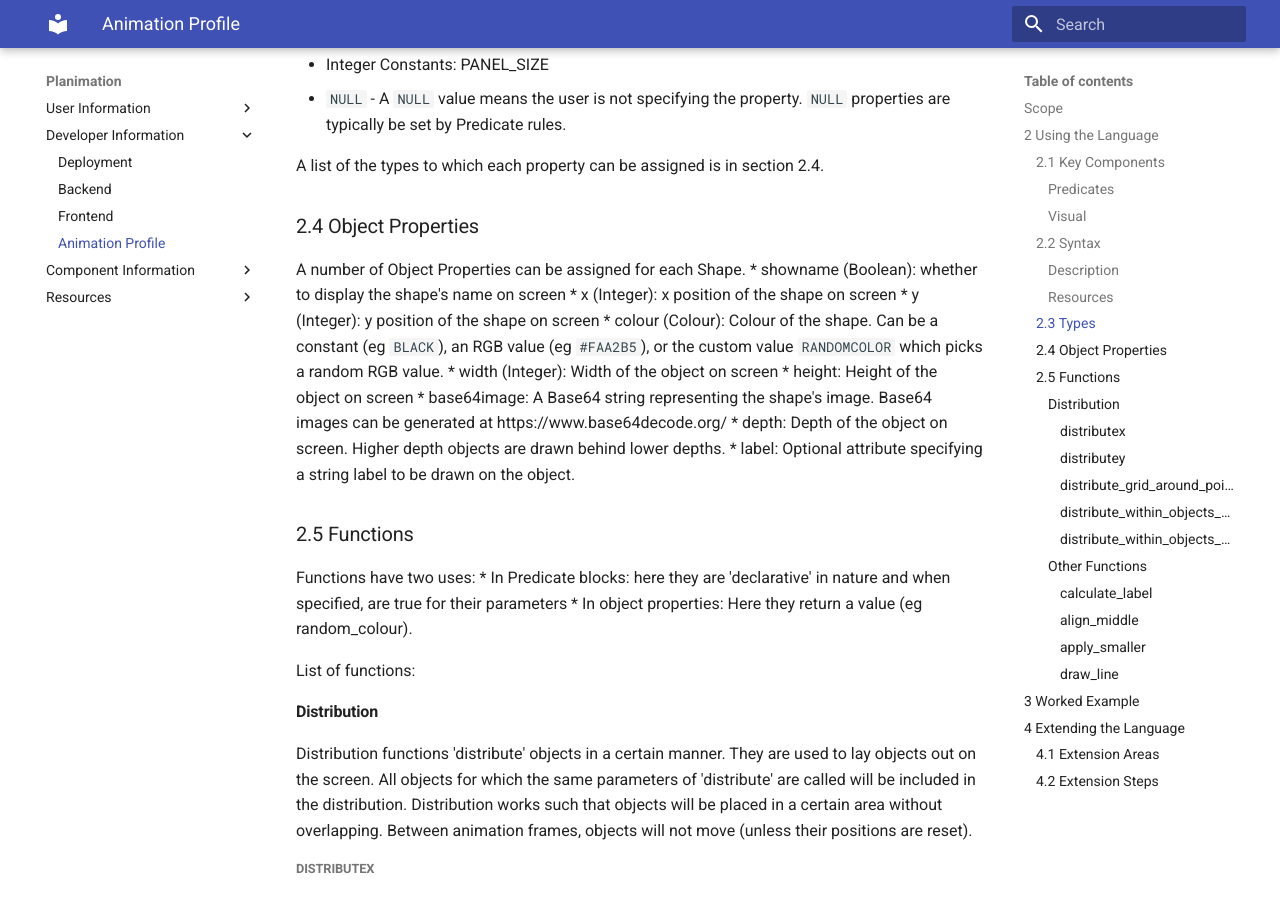
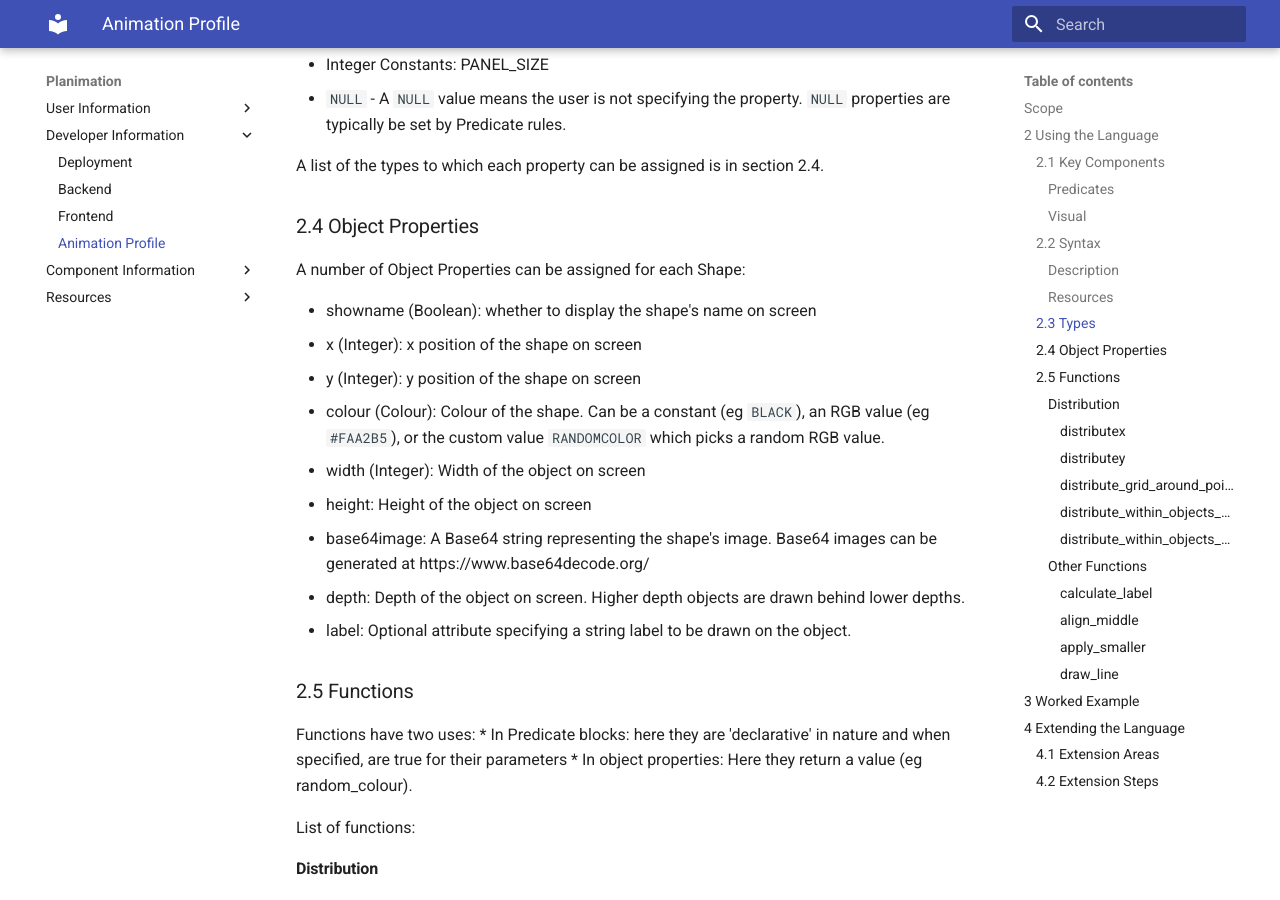
Before and after one commit to planimation/documentation, an MkDocs documentation site: the page built from docs/ap_guide.md, in a window 1280 px wide and 900 px high, scrolled down 3271 px. Built offline with MkDocs 1.6.1 and Material for MkDocs 9.7.7, drawn with Linux system fonts in a browser that asks for light colours.

```diff
--- a/docs/ap_guide.md
+++ b/docs/ap_guide.md
@@ -137,7 +137,8 @@ A list of the types to which each property can be assigned is in section 2.4.
 ### 2.4 Object Properties
 
 
-A number of Object Properties can be assigned for each Shape.
+A number of Object Properties can be assigned for each Shape:
+
 * showname (Boolean): whether to display the shape's name on screen
 * x (Integer): x position of the shape on screen
 * y (Integer): y position of the shape on screen
```
